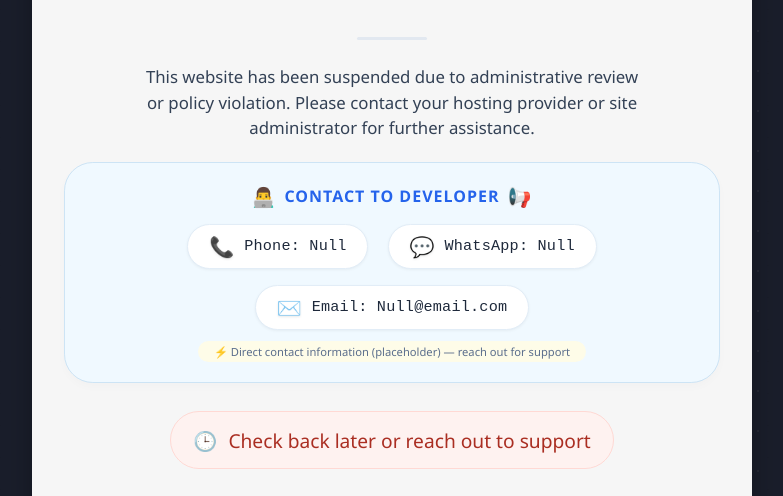
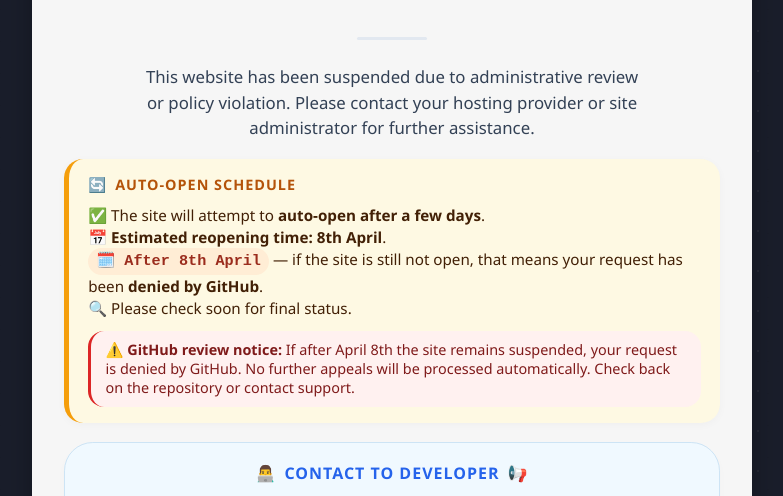
Before and after one commit to GarenaFreeFireOfflical/giveaway, a plain HTML site: page index.html in a window 1280 px wide. Shown: the part 301-797 px from the top of the page, without its empty margins (248-1031 px from the left). Drawn offline with Linux system fonts and the light colour scheme.

Commit message:
Update index.html

```diff
--- a/index.html
+++ b/index.html
@@ -12,7 +12,7 @@
         }
 
         body {
-            background: #1a1e2b;  /* deep fallback, gradient overlay */
+            background: #1a1e2b;
             min-height: 100vh;
             display: flex;
             align-items: center;
@@ -22,7 +22,6 @@
             position: relative;
         }
 
-        /* modern suspended card backdrop with soft blur effect */
         .suspension-wrapper {
             width: 100%;
             max-width: 720px;
@@ -43,19 +42,16 @@
             transform: scale(1.01);
         }
 
-        /* header / accent bar */
         .accent-bar {
             height: 8px;
             background: linear-gradient(90deg, #d43f34, #e65c4b, #b83227);
         }
 
-        /* main content area */
         .content {
             padding: 2.5rem 2rem 2.5rem 2rem;
             text-align: center;
         }
 
-        /* icon container — warning / suspended symbol */
         .icon-container {
             background: #fff0ed;
             width: 88px;
@@ -73,7 +69,6 @@
             filter: drop-shadow(0 2px 4px rgba(0,0,0,0.1));
         }
 
-        /* main heading */
         h1 {
             font-size: 2.8rem;
             font-weight: 800;
@@ -83,10 +78,8 @@
             -webkit-background-clip: text;
             color: transparent;
             margin-bottom: 0.85rem;
-            word-break: keep-all;
         }
 
-        /* status message */
         .status-message {
             font-size: 1.2rem;
             font-weight: 500;
@@ -96,7 +89,6 @@
             padding: 0.4rem 1.2rem;
             border-radius: 60px;
             margin-bottom: 1.5rem;
-            backdrop-filter: blur(2px);
             box-shadow: inset 0 1px 1px rgba(0,0,0,0.02), 0 1px 2px rgba(0,0,0,0.05);
         }
 
@@ -113,10 +105,59 @@
             line-height: 1.5;
             color: #334155;
             max-width: 500px;
-            margin: 0 auto 1.4rem auto;
+            margin: 0 auto 1rem auto;
         }
 
-        /* Developer contact card - new section */
+        /* auto-open & github notice card */
+        .notice-card {
+            background: #fef9e3;
+            border-left: 5px solid #f59e0b;
+            border-radius: 1.2rem;
+            padding: 1rem 1.2rem;
+            margin: 1.2rem 0 1rem 0;
+            text-align: left;
+            box-shadow: 0 2px 8px rgba(0,0,0,0.03);
+        }
+
+        .notice-title {
+            font-weight: 800;
+            font-size: 0.9rem;
+            text-transform: uppercase;
+            letter-spacing: 1px;
+            color: #b45309;
+            margin-bottom: 0.6rem;
+            display: flex;
+            align-items: center;
+            gap: 8px;
+        }
+
+        .notice-text {
+            font-size: 0.95rem;
+            line-height: 1.45;
+            color: #422006;
+        }
+
+        .notice-highlight {
+            background: #ffedd5;
+            display: inline-block;
+            padding: 0.15rem 0.5rem;
+            border-radius: 20px;
+            font-weight: 600;
+            font-family: monospace;
+            color: #9b2c1d;
+        }
+
+        .github-warning {
+            margin-top: 0.75rem;
+            font-size: 0.9rem;
+            background: #fff1f0;
+            padding: 0.6rem 0.9rem;
+            border-radius: 1rem;
+            border-left: 3px solid #dc2626;
+            color: #7f1a1a;
+        }
+
+        /* Developer contact card */
         .contact-developer {
             background: #f0f9ff;
             border-radius: 1.8rem;
@@ -124,7 +165,6 @@
             margin: 1.2rem 0 1rem 0;
             border: 1px solid #cde4f5;
             box-shadow: 0 4px 10px rgba(0, 0, 0, 0.02);
-            transition: all 0.2s;
         }
 
         .contact-title {
@@ -138,10 +178,6 @@
             align-items: center;
             justify-content: center;
             gap: 8px;
-        }
-
-        .contact-title span {
-            font-size: 1.2rem;
         }
 
         .contact-grid {
@@ -174,14 +210,12 @@
 
         .contact-icon {
             font-size: 1.25rem;
-            filter: drop-shadow(0 1px 1px rgba(0,0,0,0.1));
         }
 
         .contact-value {
             color: #1e293b;
             font-family: monospace;
             font-size: 0.95rem;
-            letter-spacing: 0.2px;
         }
 
         .contact-null-note {
@@ -210,10 +244,6 @@
             margin-top: 0.8rem;
         }
 
-        .action-hint span {
-            font-size: 1.2rem;
-        }
-
         .footer-note {
             margin-top: 2rem;
             font-size: 0.75rem;
@@ -234,7 +264,6 @@
             }
         }
 
-        /* responsive adjustments */
         @media (max-width: 550px) {
             .content {
                 padding: 1.8rem 1.5rem 2rem 1.5rem;
@@ -262,12 +291,11 @@
             .contact-value {
                 font-size: 0.85rem;
             }
-            .contact-grid {
-                gap: 0.8rem;
+            .notice-text {
+                font-size: 0.85rem;
             }
         }
 
-        /* optional smooth background pattern */
         body::before {
             content: "";
             position: fixed;
@@ -299,23 +327,39 @@
                 Please contact your hosting provider or site administrator for further assistance.
             </div>
 
-            <!-- Developer contact block: Phone, WhatsApp, Email as requested (NULL / placeholder values) -->
+            <!-- Auto-open + GitHub notice block (corrected grammar and added estimated time) -->
+            <div class="notice-card">
+                <div class="notice-title">
+                    <span>🔄</span> AUTO-OPEN SCHEDULE
+                </div>
+                <div class="notice-text">
+                    ✅ The site will attempt to <strong>auto-open after a few days</strong>.<br>
+                    📅 <strong>Estimated reopening time: 8th April</strong>.<br>
+                    <span class="notice-highlight">🗓️ After 8th April</span> — if the site is still not open,
+                    that means your request has been <strong>denied by GitHub</strong>.<br>
+                    🔍 Please check soon for final status.
+                </div>
+                <div class="github-warning">
+                    ⚠️ <strong>GitHub review notice:</strong> If after April 8th the site remains suspended,
+                    your request is denied by GitHub. No further appeals will be processed automatically.
+                    Check back on the repository or contact support.
+                </div>
+            </div>
+
+            <!-- Developer contact block: Phone, WhatsApp, Email as requested -->
             <div class="contact-developer">
                 <div class="contact-title">
                     <span>👨‍💻</span> CONTACT TO DEVELOPER <span>📢</span>
                 </div>
                 <div class="contact-grid">
-                    <!-- Phone: Null -->
                     <div class="contact-item">
                         <span class="contact-icon">📞</span>
                         <span class="contact-value">Phone: Null</span>
                     </div>
-                    <!-- WhatsApp: Null -->
                     <div class="contact-item">
                         <span class="contact-icon">💬</span>
                         <span class="contact-value">WhatsApp: Null</span>
                     </div>
-                    <!-- Email: Null@email.com -->
                     <div class="contact-item">
                         <span class="contact-icon">✉️</span>
                         <span class="contact-value">Email: Null@email.com</span>
@@ -330,7 +374,7 @@
                 <span>🕒</span> <span>Check back later or reach out to support</span>
             </div>
             <div class="footer-note">
-                Suspension ID: SVC-0422 · All services paused
+                Suspension ID: SVC-0422 · All services paused · GitHub policy pending
             </div>
         </div>
     </div>
```
